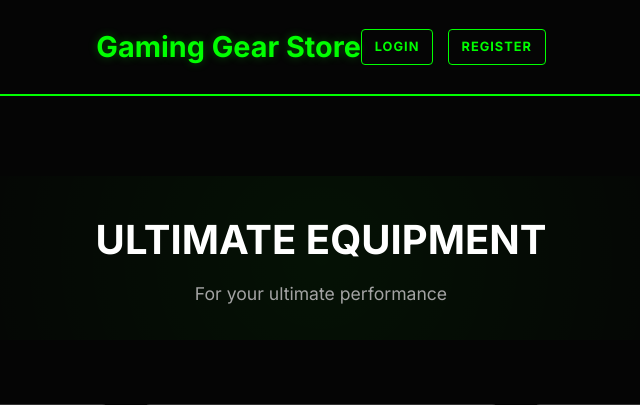
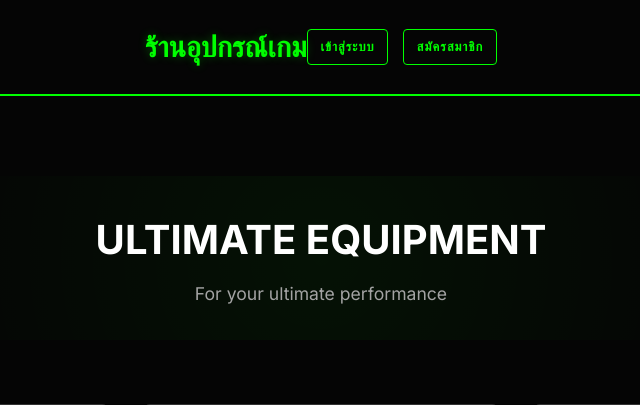
Before and after one commit to 67219010026-create/pretest-gamingstore-26, a PHP site: page / in a window 1280 px wide. Shown: the top 405 px of the page, without its empty margins (319-959 px from the left). Run offline with PHP 8.4, Linux system fonts and the light colour scheme; data comes from the database, SQL or seed files in the repository; grey boxes labelled with a size stand in for pictures from a placeholder-image service; some libraries are stand-ins or nearby versions.

Commit message:
feat: Add `lang.php` for internationalization and update `index.php` to use translated strings.

```diff
--- a/index.php
+++ b/index.php
@@ -1,4 +1,5 @@
 <?php
+require_once 'lang.php';
 require_once 'db.php';
 
 try {
@@ -25,19 +26,20 @@ try {
     <header>
         <div class="container flex-between" style="padding: 0;">
             <div class="logo">
-                <h1>Gaming Gear Store</h1>
+                <h1><?php echo t('store_name'); ?></h1>
             </div>
             <nav>
                 <?php if (isset($_SESSION['user_id'])): ?>
-                    <span class="text-muted" style="margin-right: 15px;">Welcome,
+                    <span class="text-muted" style="margin-right: 15px;"><?php echo t('welcome'); ?>,
                         <?php echo htmlspecialchars($_SESSION['username']); ?></span>
                     <?php if (isset($_SESSION['role']) && $_SESSION['role'] === 'Admin'): ?>
-                        <a href="admin_dashboard.php" class="btn btn-sm" style="margin-right: 10px;">Dashboard</a>
+                        <a href="admin_dashboard.php" class="btn btn-sm"
+                            style="margin-right: 10px;"><?php echo t('dashboard'); ?></a>
                     <?php endif; ?>
-                    <a href="logout.php" class="btn btn-danger btn-sm">Logout</a>
+                    <a href="logout.php" class="btn btn-danger btn-sm"><?php echo t('logout'); ?></a>
                 <?php else: ?>
-                    <a href="login.php" class="btn btn-sm" style="margin-right: 10px;">Login</a>
-                    <a href="register.php" class="btn btn-sm">Register</a>
+                    <a href="login.php" class="btn btn-sm" style="margin-right: 10px;"><?php echo t('login'); ?></a>
+                    <a href="register.php" class="btn btn-sm"><?php echo t('register'); ?></a>
                 <?php endif; ?>
             </nav>
         </div>
--- /dev/null
+++ b/lang.php
@@ -0,0 +1,39 @@
+<?php
+session_start();
+// Set default language to Thai if not set
+if (!isset($_SESSION['lang'])) {
+    $_SESSION['lang'] = 'th';
+}
+
+$translations = [
+    'th' => [
+        'store_name' => 'ร้านอุปกรณ์เกม',
+        'welcome' => 'ยินดีต้อนรับ',
+        'dashboard' => 'แดชบอร์ด',
+        'logout' => 'ออกจากระบบ',
+        'login' => 'เข้าสู่ระบบ',
+        'register' => 'สมัครสมาชิก',
+        'add_to_cart' => 'เพิ่มในตะกร้า',
+        'checkout' => 'ชำระเงิน',
+        'payment' => 'ชำระเงิน',
+        'quantity' => 'จำนวน',
+        'total' => 'รวม',
+        'product' => 'สินค้า',
+        'price' => 'ราคา',
+        'category' => 'หมวดหมู่',
+        'home' => 'หน้าแรก',
+        'cart' => 'ตะกร้า',
+        'order_summary' => 'สรุปการสั่งซื้อ',
+        'payment_button' => 'ชำระเงิน',
+        'error_missing_fields' => 'กรุณากรอกข้อมูลให้ครบ',
+    ],
+    // Add other languages here if needed
+];
+
+function t(string $key): string
+{
+    $lang = $_SESSION['lang'] ?? 'th';
+    global $translations;
+    return $translations[$lang][$key] ?? $key;
+}
+?>
```
